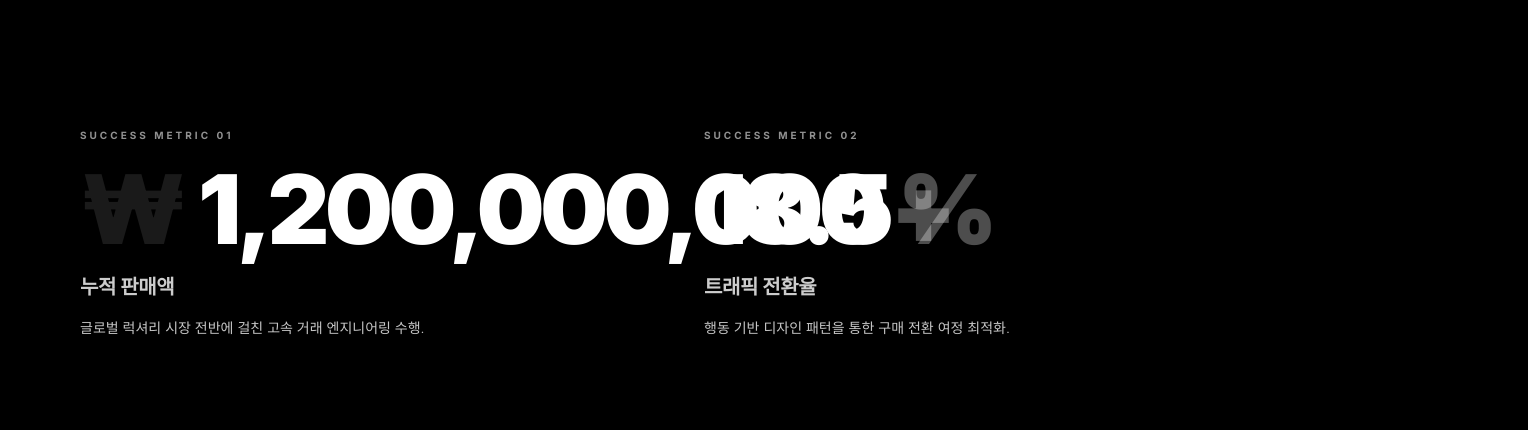
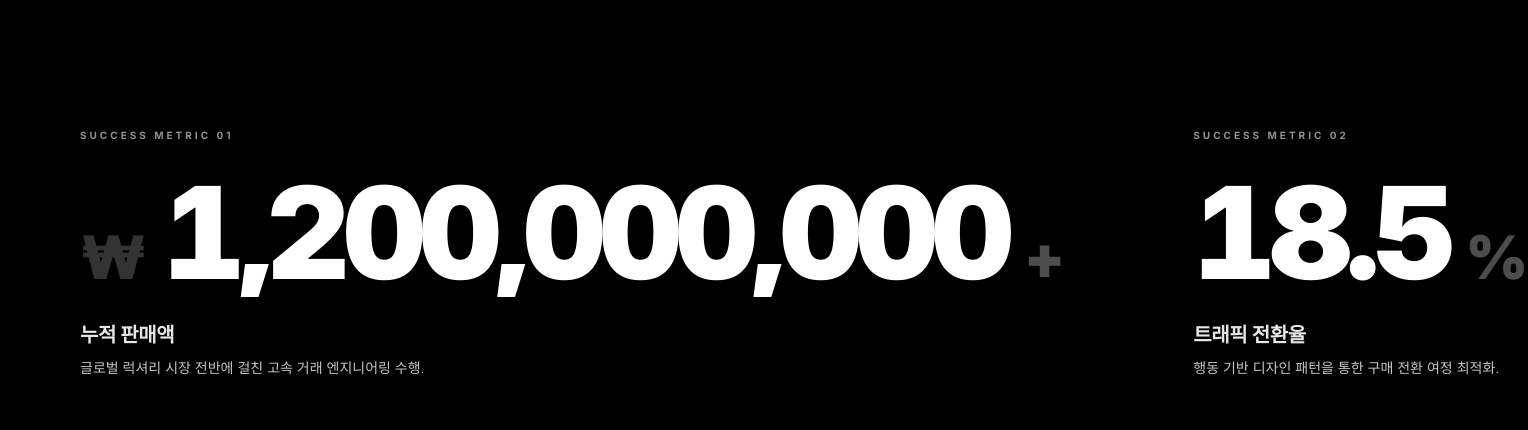
Before and after one commit to ungqum77/PrivateHomepage, a Next.js app: page / in a window 1280 px wide. Shown: the part 3020-3450 px from the top of the page, 1528 px wide, since content can reach past the window. Built offline with nearby package versions, Linux system fonts and the light colour scheme; no server answers; the database is empty.

Commit message:
0413_2029

```diff
--- a/components/EcommerceStats.tsx
+++ b/components/EcommerceStats.tsx
@@ -23,31 +23,41 @@ const Counter = ({ value, suffix = "" }: { value: number; suffix?: string }) =>
 
 const EcommerceStats = () => {
   return (
-    <section className="px-8 md:px-20 py-32 bg-black border-y border-white/5">
-      <div className="max-w-6xl mx-auto grid grid-cols-1 md:grid-cols-2 gap-16 md:gap-32">
-        <div className="space-y-4">
+    <section className="px-8 md:px-20 py-24 md:py-32 bg-black border-y border-white/5">
+      <div className="max-w-6xl mx-auto flex flex-col lg:flex-row justify-between gap-16 md:gap-24 lg:gap-32">
+        {/* Metric 01 */}
+        <div className="flex-1 space-y-6">
           <span className="text-[10px] tracking-ultra-wide uppercase font-bold text-outline">SUCCESS METRIC 01</span>
-          <div className="text-4xl sm:text-5xl md:text-6xl lg:text-8xl font-black tracking-tighter whitespace-nowrap">
-            <span className="text-primary/10 mr-2 sm:mr-4">₩</span>
+          <div className="flex items-baseline gap-2 sm:gap-4 overflow-hidden">
+            <span className="text-3xl sm:text-5xl md:text-6xl font-black text-primary/20">₩</span>
+            <div className="text-5xl sm:text-7xl md:text-8xl xl:text-9xl font-black tracking-tighter text-white tabular-nums">
               <Counter value={1200000000} />
-            <span className="text-primary/30 ml-2">+</span>
             </div>
-          <h3 className="text-xl font-bold uppercase tracking-tight text-white/80">누적 판매액</h3>
+            <span className="text-3xl sm:text-5xl md:text-6xl font-black text-primary/30">+</span>
+          </div>
+          <div className="space-y-2">
+            <h3 className="text-xl font-bold uppercase tracking-tight text-white/90">누적 판매액</h3>
             <p className="text-on-surface-variant max-w-sm font-light leading-relaxed text-sm">
               글로벌 럭셔리 시장 전반에 걸친 고속 거래 엔지니어링 수행.
             </p>
           </div>
+        </div>
 
-        <div className="space-y-4">
+        {/* Metric 02 */}
+        <div className="flex-1 space-y-6">
           <span className="text-[10px] tracking-ultra-wide uppercase font-bold text-outline">SUCCESS METRIC 02</span>
-          <div className="text-4xl sm:text-5xl md:text-6xl lg:text-8xl font-black tracking-tighter whitespace-nowrap">
+          <div className="flex items-baseline gap-2 sm:gap-4 overflow-hidden">
+            <div className="text-5xl sm:text-7xl md:text-8xl xl:text-9xl font-black tracking-tighter text-white tabular-nums">
               <Counter value={18.5} />
-            <span className="text-primary/30 ml-2">%</span>
             </div>
-          <h3 className="text-xl font-bold uppercase tracking-tight text-white/80">트래픽 전환율</h3>
+            <span className="text-3xl sm:text-5xl md:text-6xl font-black text-primary/30">%</span>
+          </div>
+          <div className="space-y-2">
+            <h3 className="text-xl font-bold uppercase tracking-tight text-white/90">트래픽 전환율</h3>
             <p className="text-on-surface-variant max-w-sm font-light leading-relaxed text-sm">
               행동 기반 디자인 패턴을 통한 구매 전환 여정 최적화.
             </p>
+          </div>
         </div>
       </div>
     </section>
```
Lines whose indentation alone changed are shown as unchanged.
